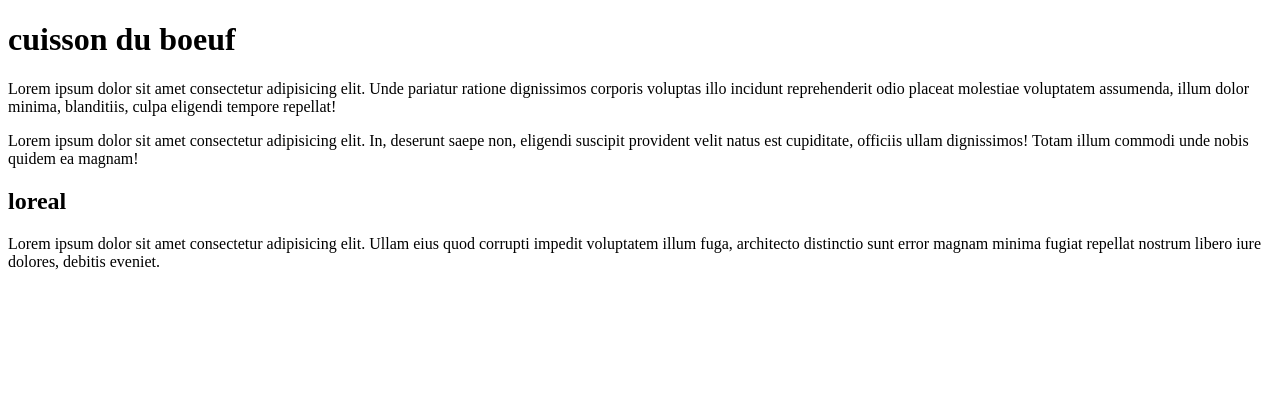
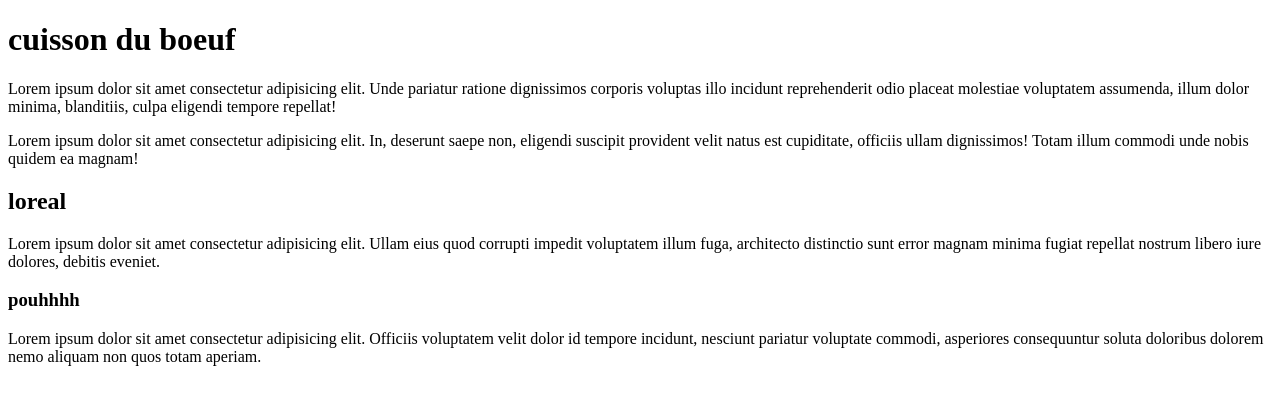
Before and after one commit to FrediNans/basse-temperature, a plain HTML site: page index.html in a window 1280 px wide. Drawn offline with Linux system fonts and the light colour scheme.

Commit message:
suis au top moi

```diff
--- a/index.html
+++ b/index.html
@@ -29,7 +29,15 @@
 				eveniet.
 			</p>
 		</header>
-		<main></main>
+		<main>
+			<h3>pouhhhh</h3>
+			<p>
+				Lorem ipsum dolor sit amet consectetur adipisicing elit. Officiis
+				voluptatem velit dolor id tempore incidunt, nesciunt pariatur voluptate
+				commodi, asperiores consequuntur soluta doloribus dolorem nemo aliquam
+				non quos totam aperiam.
+			</p>
+		</main>
 		<footer></footer>
 	</body>
 </html>
```
